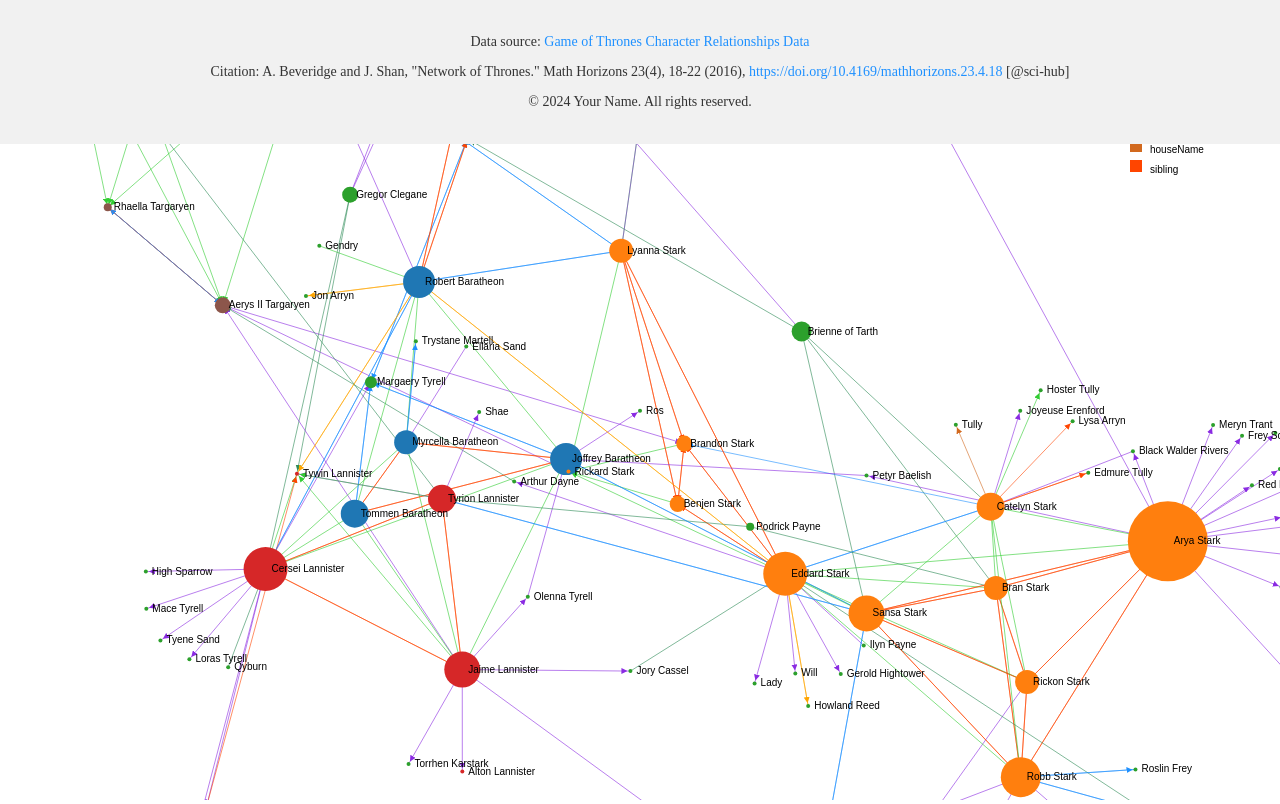
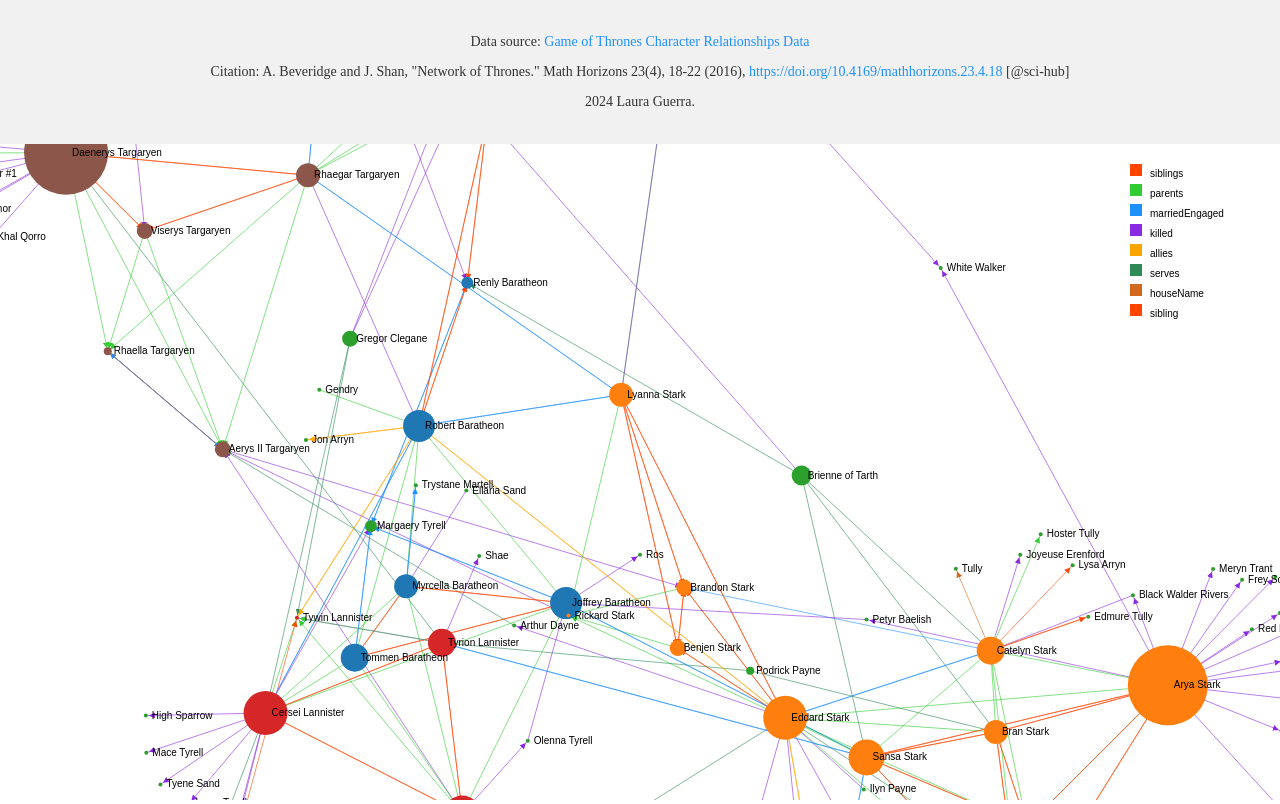
Before and after one commit to Laura-Guerra/Laura-Guerra.github.io, a plain HTML site: page graph.html in a window 1280 px wide. Drawn offline with nearby package versions, Linux system fonts and the light colour scheme; animation ran at ten frames a second.

Commit message:
Update graph.html

```diff
--- a/graph.html
+++ b/graph.html
@@ -17,26 +17,30 @@
             font-family: Arial, sans-serif;
             font-size: 10px;
         }
-        /* Make SVG responsive */
         svg {
             width: 100vw;
             height: 100vh;
         }
-        /* Style for legend */
         .legend {
             font-family: Arial, sans-serif;
             font-size: 12px;
         }
-        /* Footer styles */
+        body, html {
+            margin: 0;
+            padding: 0;
+            height: 100%;
+            display: flex;
+            flex-direction: column;
+        }
         footer {
             background-color: #f1f1f1;
             color: #333;
             text-align: center;
             padding: 20px;
-            position: fixed;
+            font-size: 14px;
+            box-sizing: border-box;
             width: 100%;
-            font-size: 14px;
-            box-sizing: border-box; /* Prevent overflow */
+            margin-top: auto; /* Esto asegura que el footer esté al final */
         }
         footer a {
             color: #1e90ff;
@@ -45,12 +49,6 @@
         footer a:hover {
             text-decoration: underline;
         }
-        /* Prevent horizontal scroll */
-        body, html {
-            margin: 0;
-            padding: 0;
-            overflow-x: hidden; /* Prevent horizontal scroll */
-        }
     </style>
 </head>
 <body>
@@ -58,7 +56,6 @@
         const width = window.innerWidth;
         const height = window.innerHeight;
 
-        // Load JSON data
         d3.json("got-r.json").then(data => {
             const svg = d3.select("body").append("svg")
                 .attr("width", width)
@@ -66,34 +63,31 @@
                 .call(d3.zoom().on("zoom", (event) => {
                     svg.attr("transform", event.transform);
                 }))
-                .append("g");  // Group for zooming and panning
+                .append("g");
 
             const color = d3.scaleOrdinal(d3.schemeCategory10);
-
-            // Color scale for relationships
             const relationshipColor = d3.scaleOrdinal()
                 .domain(["siblings", "parents", "marriedEngaged", "killed", "allies", "serves", "houseName"])
-                .range(["#ff4500", "#32cd32", "#1e90ff", "#8a2be2", "#ffa500", "#2e8b57", "#d2691e"]);  // Customize colors
+                .range(["#ff4500", "#32cd32", "#1e90ff", "#8a2be2", "#ffa500", "#2e8b57", "#d2691e"]);
 
             const simulation = d3.forceSimulation(data.nodes)
                 .force("link", d3.forceLink(data.links).id(d => d.id).distance(80))
                 .force("charge", d3.forceManyBody().strength(-300))
                 .force("center", d3.forceCenter(width / 2, height / 2));
 
-            // Define arrow markers for each relationship type
             const relationships = relationshipColor.domain();
             relationships.forEach(rel => {
                 svg.append("defs").append("marker")
                     .attr("id", `arrowhead-${rel}`)
                     .attr("viewBox", "0 -5 10 10")
-                    .attr("refX", 15)  // Position of arrow on the link
+                    .attr("refX", 15)
                     .attr("refY", 0)
                     .attr("markerWidth", 6)
                     .attr("markerHeight", 6)
                     .attr("orient", "auto")
                     .append("path")
-                    .attr("d", "M0,-5L10,0L0,5")  // Shape of the arrow
-                    .attr("fill", relationshipColor(rel));  // Set color based on relationship
+                    .attr("d", "M0,-5L10,0L0,5")
+                    .attr("fill", relationshipColor(rel));
             });
 
             const link = svg.append("g")
@@ -103,8 +97,8 @@
                 .enter().append("line")
                 .attr("class", "link")
                 .attr("stroke-width", 1)
-                .attr("stroke", d => relationshipColor(d.relationship))  // Color edges based on relationship
-                .attr("marker-end", d => `url(#arrowhead-${d.relationship})`);  // Use specific marker based on relationship
+                .attr("stroke", d => relationshipColor(d.relationship))
+                .attr("marker-end", d => `url(#arrowhead-${d.relationship})`);
 
             const node = svg.append("g")
                 .attr("class", "nodes")
@@ -113,7 +107,7 @@
                 .enter().append("g");
 
             node.append("circle")
-                .attr("r", d => d.value * 2)  // Scale node size based on 'value'
+                .attr("r", d => d.value * 2)
                 .attr("fill", d => color(d.group));
 
             node.append("text")
@@ -132,11 +126,10 @@
                     .attr("transform", d => `translate(${d.x},${d.y})`);
             });
 
-            // Add legend
             const legendData = relationshipColor.domain();
             const legend = svg.append("g")
                 .attr("class", "legend")
-                .attr("transform", `translate(${width - 150}, 20)`);  // Position the legend in the top-right corner
+                .attr("transform", `translate(${width - 150}, 20)`);
 
             legend.selectAll("rect")
                 .data(legendData)
@@ -161,11 +154,10 @@
         });
     </script>
 
-    <!-- Footer with credits and links -->
     <footer>
         <p>Data source: <a href="https://networks.skewed.de/net/game_thrones" target="_blank">Game of Thrones Character Relationships Data</a></p>
         <p>Citation: A. Beveridge and J. Shan, "Network of Thrones." Math Horizons 23(4), 18-22 (2016), <a href="https://doi.org/10.4169/mathhorizons.23.4.18" target="_blank">https://doi.org/10.4169/mathhorizons.23.4.18</a> [@sci-hub]</p>
-        <p>&copy; 2024 Your Name. All rights reserved.</p>
+        <p> 2024 Laura Guerra.</p>
     </footer>
 </body>
 </html>
```
